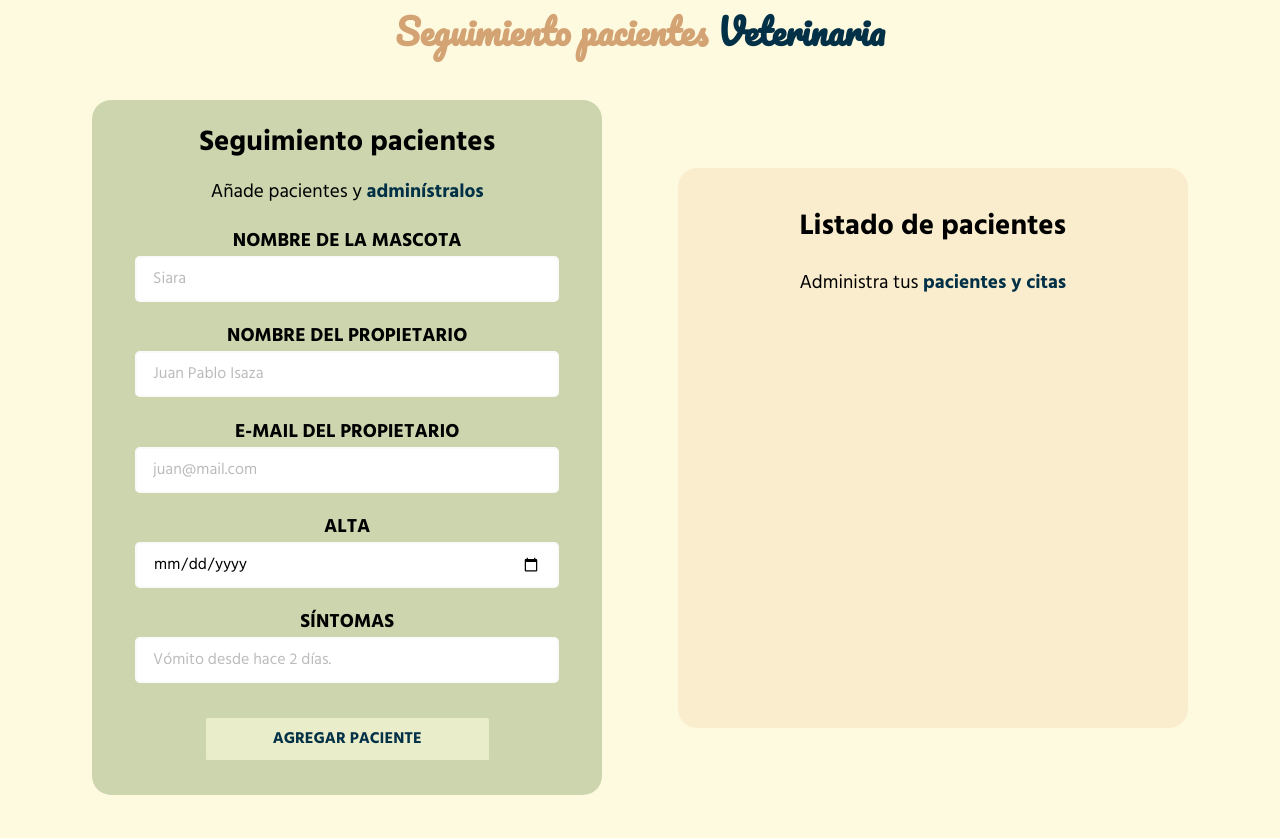
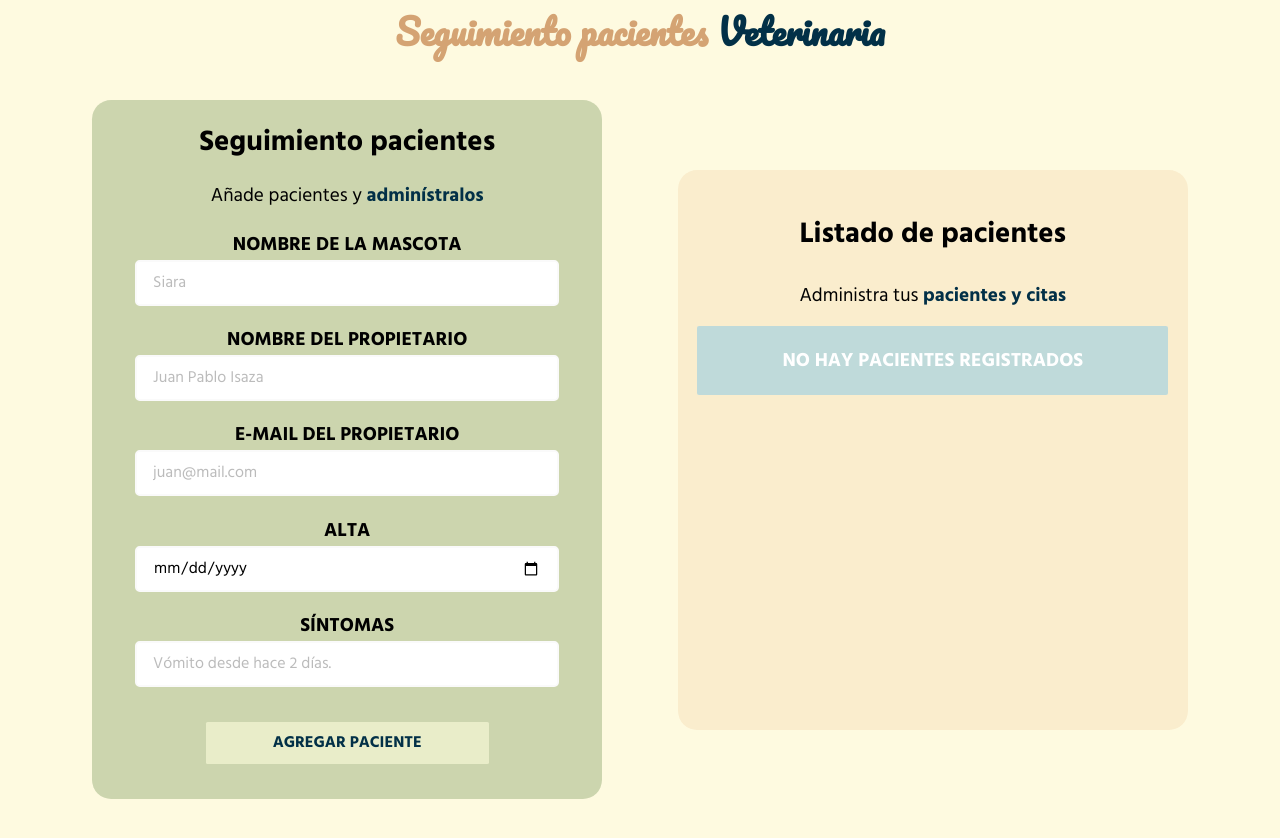
Before and after one commit to jisazamp/citas-veterinaria-react, a React (Vite) app: page / in a window 1280 px wide. Built offline with nearby package versions, Linux system fonts and the light colour scheme.

Commit message:
Added message when there's no patients registered:

```diff
--- a/src/components/Error.jsx
+++ b/src/components/Error.jsx
@@ -1,11 +1,15 @@
 import PropTypes from 'prop-types';
 
-const Error = ({ message }) => {
-  return <div className='error'>{message}</div>;
+const Error = ({ message, type }) => {
+  return <div className={type === 'danger' ? 'error' : 'info'}>{message}</div>;
 };
 
 Error.propTypes = {
   message: PropTypes.string.isRequired,
 };
 
+Error.defaultProps = {
+  type: 'danger',
+};
+
 export default Error;
--- a/src/components/Patients.jsx
+++ b/src/components/Patients.jsx
@@ -1,5 +1,6 @@
 import Patient from './Patient';
 import PropTypes from 'prop-types';
+import Error from './Error';
 
 const Patients = ({ patients }) => {
   return (
@@ -9,9 +10,11 @@ const Patients = ({ patients }) => {
         Administra tus <span className='highlighted'>pacientes y citas</span>
       </p>
 
-      {patients.map((e, index) => (
-        <Patient key={index} patient={e} />
-      ))}
+      {patients.length > 0 ? (
+        patients.map((e, index) => <Patient key={index} patient={e} />)
+      ) : (
+        <Error message='No hay pacientes registrados' type='info' />
+      )}
     </div>
   );
 };
--- a/src/index.css
+++ b/src/index.css
@@ -19,11 +19,6 @@ body {
   background-color: var(--clr-primary);
   margin: 0;
   padding: 0;
-  /* font-family: -apple-system, BlinkMacSystemFont, 'Segoe UI', 'Roboto', 'Oxygen',
-    'Ubuntu', 'Cantarell', 'Fira Sans', 'Droid Sans', 'Helvetica Neue',
-    sans-serif;
-  -webkit-font-smoothing: antialiased;
-  -moz-osx-font-smoothing: grayscale; */
 }
 
 h1, h2, h3, h4 {
@@ -58,7 +53,7 @@ input[type="text"] {
 
 .section-description {
   text-align: center;
-  margin: 0.6em 0;
+  margin: 0.8em 0;
 }
 
 .highlighted {
@@ -170,6 +165,20 @@ input[type="text"] {
   text-align: center;
 }
 
+.info {
+  display: flex;
+  align-items: center;
+  justify-content: center;
+  background-color: #8ecae688;
+  padding: 1em;
+  border-radius: 0.1em;
+  color: white;
+  margin: auto;
+  text-transform: uppercase;
+  font-weight: bold;
+  text-align: center;
+}
+
 .error__button {
   cursor: pointer;
 }
```
